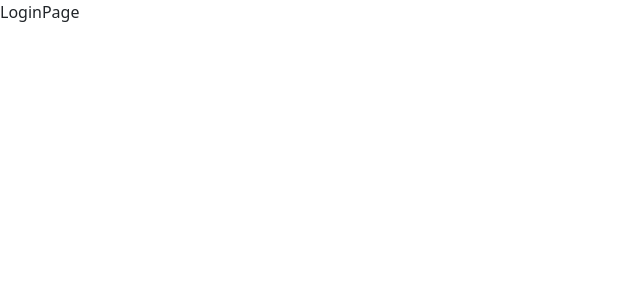
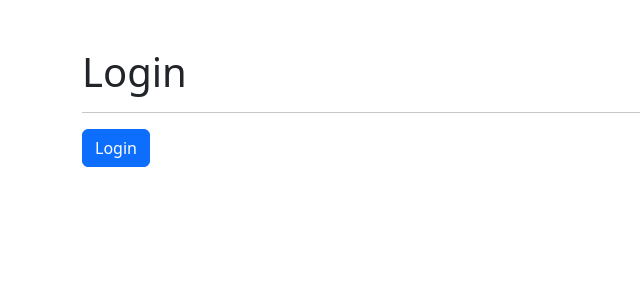
Before and after one commit to OscarNavarr/heroes-spa, a React (Vite) app in the folder heroes-spa/: page /login in a window 1280 px wide. Shown: the top 300 px of the page, without its empty margins (0-640 px from the left). Built offline with nearby package versions, Linux system fonts and the light colour scheme.

Commit message:
New routes was created

```diff
--- a/heroes-spa/src/auth/pages/LoginPage.jsx
+++ b/heroes-spa/src/auth/pages/LoginPage.jsx
@@ -1,7 +1,27 @@
 import React from 'react'
+import { useNavigate } from 'react-router-dom'
 
 export const LoginPage = () => {
+
+  const navigate = useNavigate();
+
+  const onLogin = () => {
+    navigate('/marvel', {
+      replace:true
+    });
+  };
+
   return (
-    <div>LoginPage</div>
+    <div className='container mt-5'>
+      <h1>Login</h1>
+      <hr />
+
+      <button
+        className='btn btn-primary'
+        onClick={ onLogin }
+        >
+        Login
+      </button>
+    </div>
   )
 }
--- a/heroes-spa/src/ui/components/Navbar.jsx
+++ b/heroes-spa/src/ui/components/Navbar.jsx
@@ -1,7 +1,16 @@
-import { Link, NavLink } from 'react-router-dom';
+import { Link, NavLink, useNavigate } from 'react-router-dom';
 
 
 export const Navbar = () => {
+
+    const navigate = useNavigate();
+
+    const onLogout = () => {
+        navigate('/login', {
+            replace: true
+        });
+    }
+
     return (
         <nav className="navbar navbar-expand-sm navbar-dark bg-dark p-2">
 
@@ -37,7 +46,10 @@ export const Navbar = () => {
                     <span className="nav-item nav-link text-info">
                         Oscar
                     </span>
-                    <button className='nav-item nav-link btn'>
+                    <button
+                        className='nav-item nav-link btn btn-primary'
+                        onClick={ onLogout }
+                    >
                         Logout
                     </button>
                 </ul>
```
